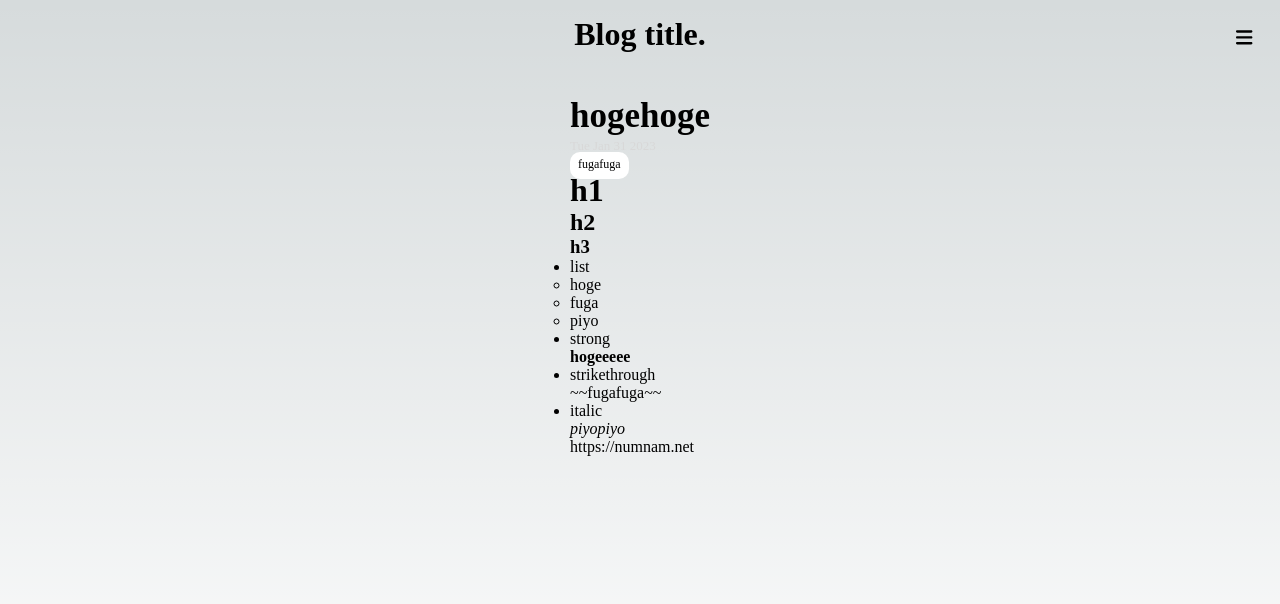
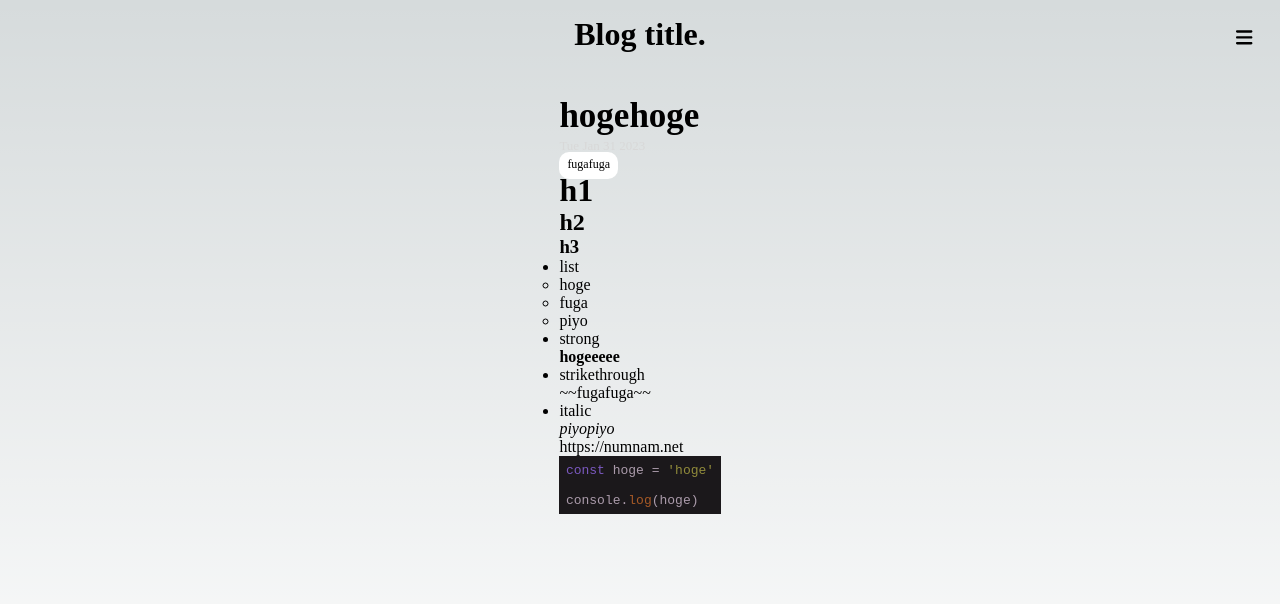
Before and after one commit to kosuke-fukada/nextjs_blog, a Next.js app: page / in a window 1280 px wide. Shown: the top 604 px of the page. Built offline with nearby package versions, Linux system fonts and the light colour scheme.

Commit message:
added code example.

```diff
--- a/pages/index.tsx
+++ b/pages/index.tsx
@@ -32,6 +32,12 @@ export default function Home() {
   _piyopiyo_
 
   [https://numnam.net](https://numnam.net)
+
+  ~~~js
+  const hoge = 'hoge'
+
+  console.log(hoge)
+  ~~~
   `
 
   const tags = [
```
